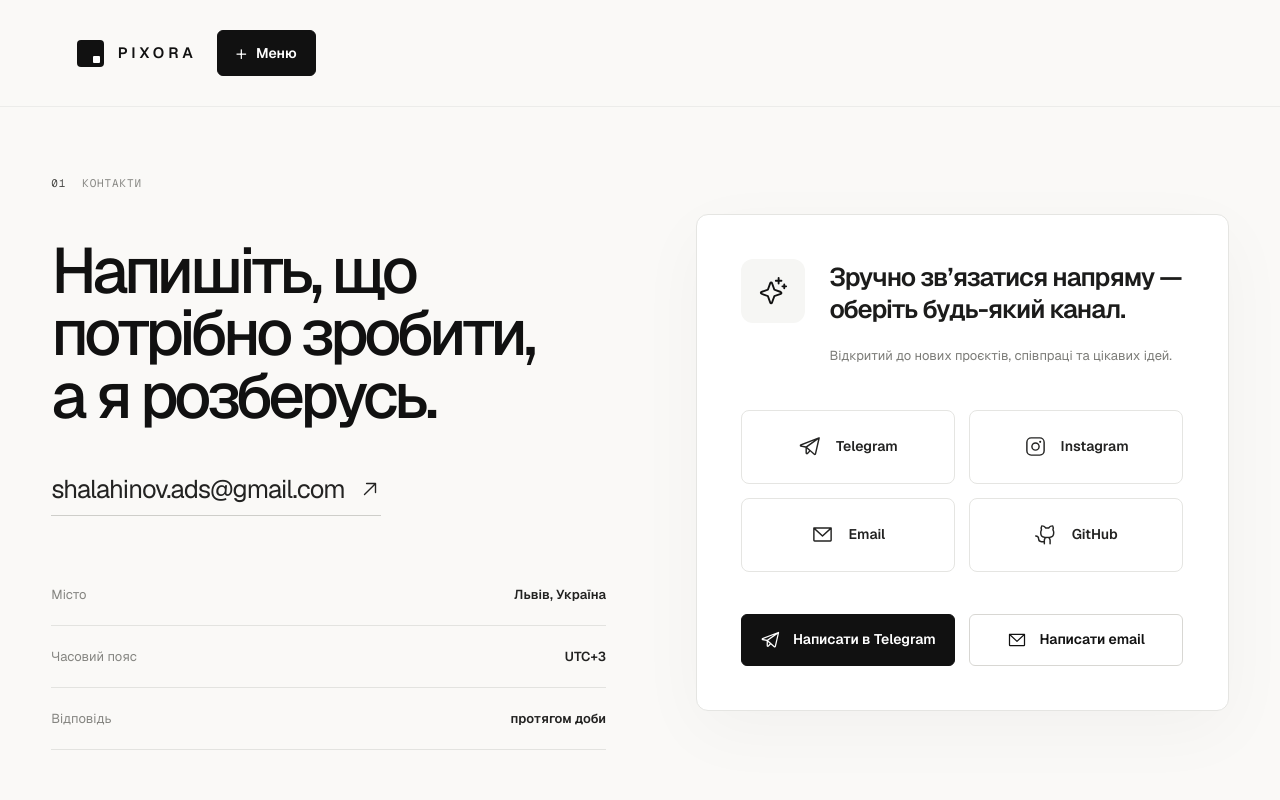
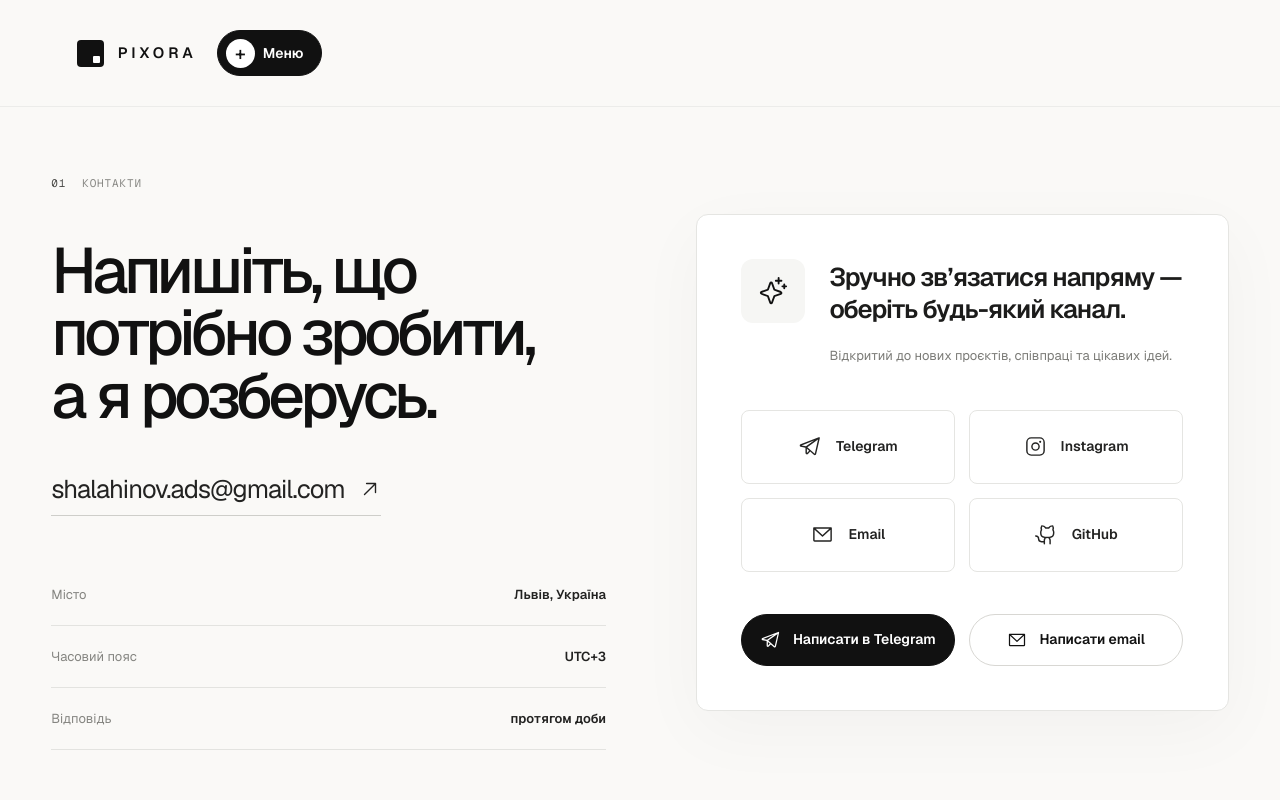
Before and after one commit to shalahinovVIbeCode/pixora-portfolio, a Next.js app: page /contacts in a window 1280 px wide. Shown: the top 800 px of the page. Built offline with nearby package versions, Linux system fonts and the light colour scheme.

Commit message:
feat(ui): polish home interactions
Round the menu and hero actions into pill controls, add a rotating plus badge, and introduce restrained lift, shadow, arrow, and technology-tag hover motion.

```diff
--- a/app/globals.css
+++ b/app/globals.css
@@ -145,19 +145,20 @@ a:focus-visible {
 
 .menu-button,
 .action-button {
-  border-radius: 6px;
+  border-radius: 9999px;
   transition:
-    transform 200ms ease,
-    background-color 200ms ease,
-    border-color 200ms ease;
+    transform 300ms cubic-bezier(0.16, 1, 0.3, 1),
+    background-color 250ms ease,
+    border-color 250ms ease,
+    box-shadow 300ms cubic-bezier(0.16, 1, 0.3, 1);
 }
 
 .menu-button {
   display: inline-flex;
   align-items: center;
-  gap: 9px;
+  gap: 8px;
   min-height: 46px;
-  padding: 0 18px;
+  padding: 0 17px 0 8px;
   border: 1px solid #111111;
   background: #111111;
   color: #ffffff;
@@ -167,14 +168,32 @@ a:focus-visible {
 }
 
 .menu-button span {
-  font-size: 20px;
-  font-weight: 300;
-  line-height: 0;
+  display: grid;
+  place-items: center;
+  width: 29px;
+  height: 29px;
+  border-radius: 9999px;
+  background: #ffffff;
+  color: #111111;
+  font-size: 19px;
+  font-weight: 420;
+  line-height: 1;
+  transition: transform 350ms cubic-bezier(0.16, 1, 0.3, 1);
 }
 
 .menu-button:hover,
 .action-button-primary:hover {
   background: #303030;
+}
+
+.menu-button:hover,
+.action-button:hover {
+  transform: translateY(-2px);
+  box-shadow: 0 10px 26px rgba(25, 23, 19, 0.11);
+}
+
+.menu-button:hover span {
+  transform: rotate(90deg);
 }
 
 .menu-button:active,
@@ -232,6 +251,11 @@ a:focus-visible {
 
 .action-button span {
   font-size: 16px;
+  transition: transform 300ms cubic-bezier(0.16, 1, 0.3, 1);
+}
+
+.action-button:hover span {
+  transform: translate(3px, -3px);
 }
 
 .action-button-primary {
@@ -273,6 +297,11 @@ a:focus-visible {
   font-size: 12px;
   font-weight: 480;
   backdrop-filter: blur(8px);
+  transition:
+    transform 320ms cubic-bezier(0.16, 1, 0.3, 1),
+    border-color 250ms ease,
+    background-color 250ms ease,
+    box-shadow 320ms cubic-bezier(0.16, 1, 0.3, 1);
 }
 
 .technology-mark {
@@ -285,6 +314,27 @@ a:focus-visible {
   font-family: "Geist Mono", "Geist Mono Fallback", monospace;
   font-size: 8px;
   font-weight: 650;
+  transition:
+    transform 320ms cubic-bezier(0.16, 1, 0.3, 1),
+    color 250ms ease,
+    background-color 250ms ease,
+    border-color 250ms ease;
+}
+
+@media (hover: hover) {
+  .technology-list li:hover {
+    transform: translateY(-4px) scale(1.025);
+    border-color: rgba(17, 17, 17, 0.2);
+    background: rgba(255, 255, 255, 0.92);
+    box-shadow: 0 10px 28px rgba(25, 23, 19, 0.08);
+  }
+
+  .technology-list li:hover .technology-mark {
+    transform: rotate(-6deg) scale(1.08);
+    border-color: #111111;
+    background: #111111;
+    color: #ffffff;
+  }
 }
 
 .site-footer {
```
